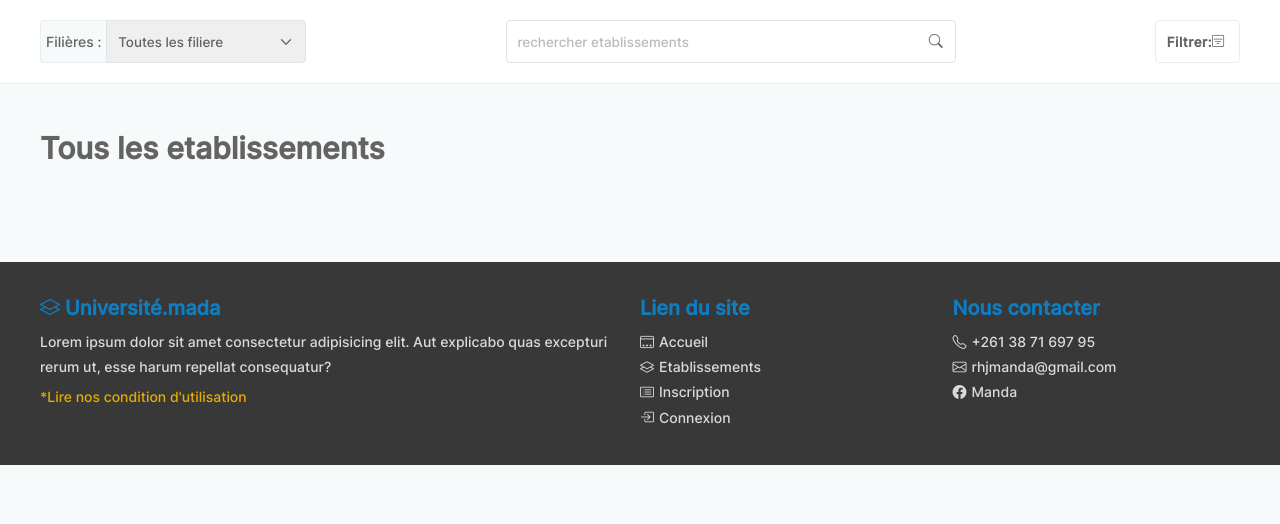
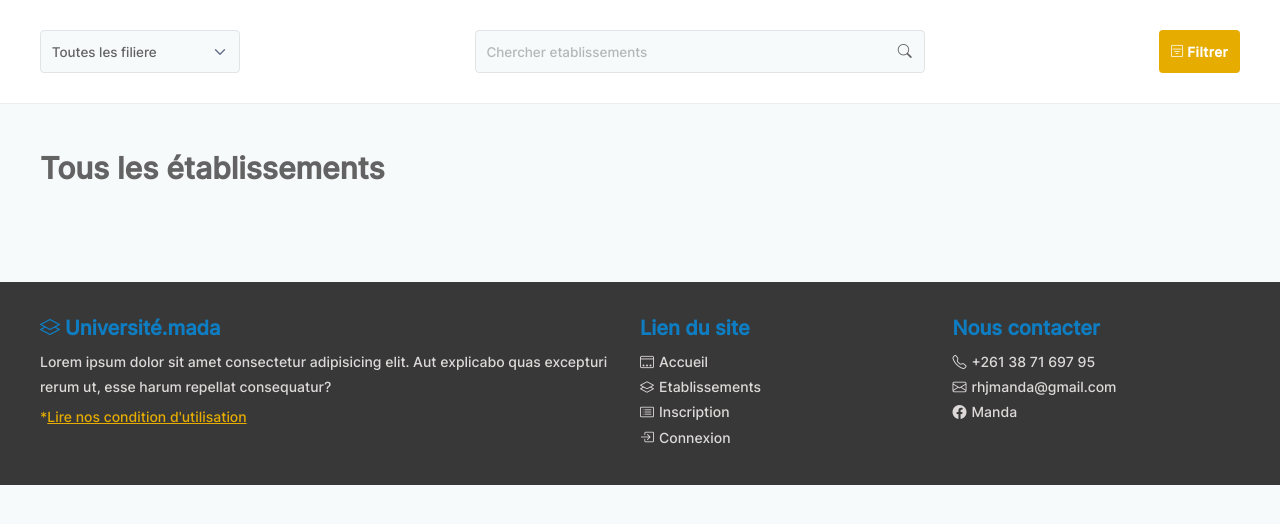
Before and after one commit to manda07tsou/universite, a Symfony app: template templates/etablishment/index.html.twig in a window 1280 px wide. Shown: the part 60-584 px from the top of the page. Run offline with Twig, Linux system fonts and the light colour scheme; the template is opened without the code that fills it, so the values that code supplies are empty; style sheets or scripts are compiled from the project's sources; some libraries are stand-ins or nearby versions.

Commit message:
redising etablishment page

```diff
--- a/assets/styles/elements/_badges.scss
+++ b/assets/styles/elements/_badges.scss
@@ -12,29 +12,34 @@
     background-color: gainsboro;
     color: rgb(26, 26, 26);
 }
+
 .badge-primary{
-    @extend %bg-primary;
     @extend %badge;
+    background-color: rgba(104, 190, 243, 0.3);
+    color: rgb(6, 109, 226);
 }
 
 .badge-secondary{
-    @extend %bg-secondary;
     @extend %badge;
+    background-color: rgba(230, 172, 0, .3);
+    color:  #e69600;
 }
 
 .badge-tierciary{
-    background-color: gray;
-    color: var(--secondary-inversed);
+    background-color: rgba(189, 189, 189, 0.3);
+    color: rgb(100, 100, 100);
     @extend %badge;
 }
 
 .badge-success{
-    @extend %bg-success;
     @extend %badge;
+    background-color: rgba(66, 201, 167, .3);
+    color: rgb(0, 128, 68);
 }
 
 .badge-danger{
-    @extend %bg-danger;
+    background-color: rgba(243, 133, 133, 0.3);
+    color: rgb(216, 80, 80);
     @extend %badge;
 }
 
--- a/assets/styles/elements/_btn.scss
+++ b/assets/styles/elements/_btn.scss
@@ -45,6 +45,11 @@
     @extend %btn;
 }
 
+.btn-secondary{
+    @extend %btn;
+    @extend %bg-secondary;
+}
+
 .btn-primary-outlined{
     @extend %btn;
     color: var(--primary);
--- a/assets/styles/layouts/_etablishments-header.scss
+++ b/assets/styles/layouts/_etablishments-header.scss
@@ -8,7 +8,7 @@
     color: var(--primary);
     font-size: 1.5em;
     font-weight: bold;
-    line-height: 1em;
+    line-height: 1.4em;
     margin-bottom: 4px;
 }
 
--- a/assets/styles/pages/_etablishment.scss
+++ b/assets/styles/pages/_etablishment.scss
@@ -6,6 +6,10 @@
     padding-top: space(4);
     padding-bottom: space(4);
     border-bottom: 1px solid var(--border);
+
+    .form-select, .form-control{
+        background-color: var(--bg);
+    }
 }
 
 .filiere-filter{
@@ -17,7 +21,7 @@
     grid-template-columns: 1fr;
     grid-template-rows: 1fr;
     row-gap: space(3);
-    padding: space(2) 0px space(4) 0px;
+    padding: space(4) 0px;
 
     @include up(720px){
         grid-template-columns: 1fr 1fr;
@@ -51,6 +55,10 @@
 }
 
 @include up(900px){
+    .etablishment__header{
+        padding-top: space(6);
+        padding-bottom: space(6);
+    }
     .etablishment__search-form{
         width: 450px;
     }
--- a/assets/styles/tools/_utils.scss
+++ b/assets/styles/tools/_utils.scss
@@ -82,3 +82,7 @@
     border-bottom: 1px solid var(--border);
     margin: space(1) 0;
 }
+
+.underlined{
+    text-decoration: underline;
+}
--- a/src/Traits/FormationTypeTrait.php
+++ b/src/Traits/FormationTypeTrait.php
@@ -17,7 +17,7 @@ trait FormationTypeTrait{
     ];
 
     protected static array $formationTypeColor = [
-        0 => 'primary',
+        0 => 'success',
         1 => 'secondary',
         2 => 'tierciary'
     ];
--- a/templates/etablishment/index.html.twig
+++ b/templates/etablishment/index.html.twig
@@ -5,8 +5,7 @@
 {% block body %}
     <div class="etablishment__header container">
         <div class="filiere-filter">
-            <div class="form-flex">
-                <label for="#">Filières :</label>
+            <div>
                 <select name="filiere" is="select-submit" id="" data-link="/" class="form-select">
                     {% if filters.filiere is defined %}
                         <option value="">Toutes les filiere</option>
@@ -23,11 +22,11 @@
             </div>
         </div>
         <form action="#" class="form-btn-inside etablishment__search-form">
-            <input type="text" class="form-control" placeholder="rechercher etablissements">
+            <input type="text" class="form-control" placeholder="Chercher etablissements">
             <button class="btn-inside"><i class="bi bi-search"></i></button>
         </form>
         <div class="dropdown">
-            <a href="#" class="btn bordered">Filtrer: <i class="bi bi-filter-square icon-right"></i></a>
+            <a href="#" class="btn-secondary bordered"><i class="bi bi-filter-square"></i>Filtrer</a>
         </div>
     </div>
 
@@ -38,7 +37,7 @@
                     <div class="filter-box-content">
                         <div class="flex space-between">
                             <div class="text-strong">Filtrer par : </div>
-                            <a href="{{ path('etablishment_home')}}" class="btn-primary btn-small">Réinitialiser</a>
+                            <a href="{{ path('etablishment_home')}}" class="underlined"><i class="bi bi-arrow-counterclockwise icon"></i>Réinitialiser</a>
                         </div>
                         <div>
                                 {% for key, filter in filters %}
@@ -49,7 +48,7 @@
                 </div>
                 <h2>Resultat{{etablishments.getTotalItemCount > 1 ? 's' : '' }} : {{ etablishments.getTotalItemCount }}</h2>
             {% else %}
-                <h2>Tous les etablissements</h2>
+                <h2>Tous les établissements</h2>
             {% endif %}
 
         </div>
```
Also changed, not shown: public/images/logo_etablishment.jpg (added).
